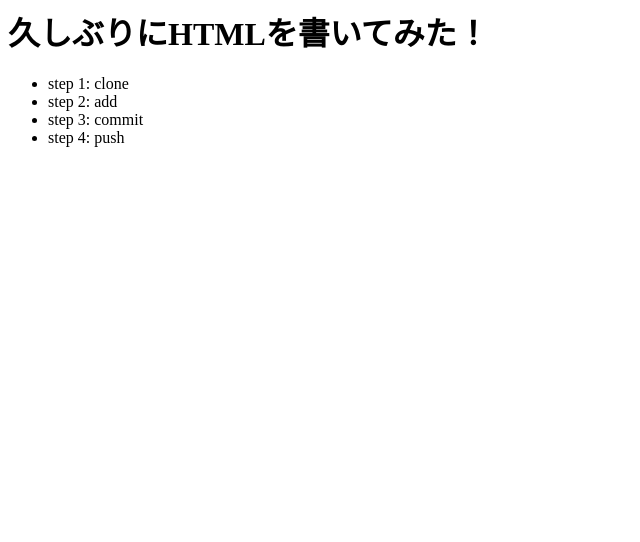
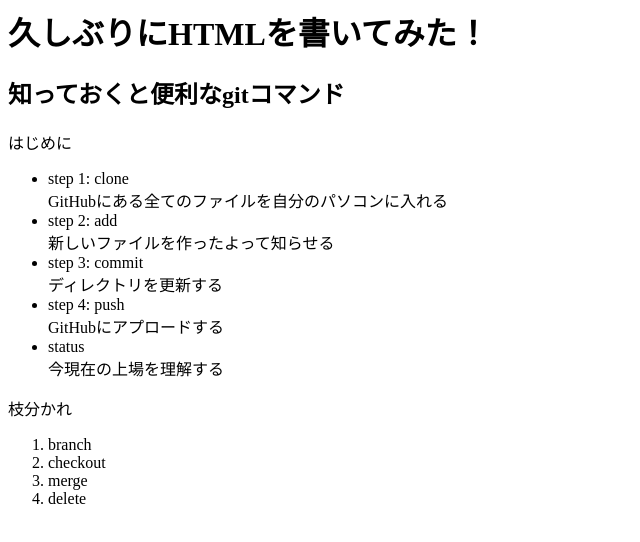
Before and after one commit to soozhin/for-the-first-time-in-forever, a plain HTML site: page index.html in a window 1280 px wide. Shown: the whole page, without its empty margins (0-640 px from the left). Drawn offline with Linux system fonts and the light colour scheme.

Commit message:
初めにの少しの追加と，枝分かれの追加

```diff
--- a/index.html
+++ b/index.html
@@ -10,14 +10,35 @@
 <body>
     <h1>久しぶりにHTMLを書いてみた！</h1>
 
+    <h2>知っておくと便利なgitコマンド</h2>
+
+    <div>はじめに</div>
+
     <div>
         <ul>
             <li>step 1: clone</li>
+            <div>GitHubにある全てのファイルを自分のパソコンに入れる</div>
             <li>step 2: add</li>
+            <div>新しいファイルを作ったよって知らせる</div>
             <li>step 3: commit</li>
+            <div>ディレクトリを更新する</div>
             <li>step 4: push</li>
+            <div>GitHubにアプロードする</div>
+            <li>status</li>
+            <div>今現在の上場を理解する</div>
         </ul>
     </div>
+
+    <div>枝分かれ</div>
+
+    <ol>
+        <li>branch</li>
+        <li>checkout</li>
+        <li>merge</li>
+        <li>delete</li>
+    </ol>
+
+
 </body>
 
 </html>
```
